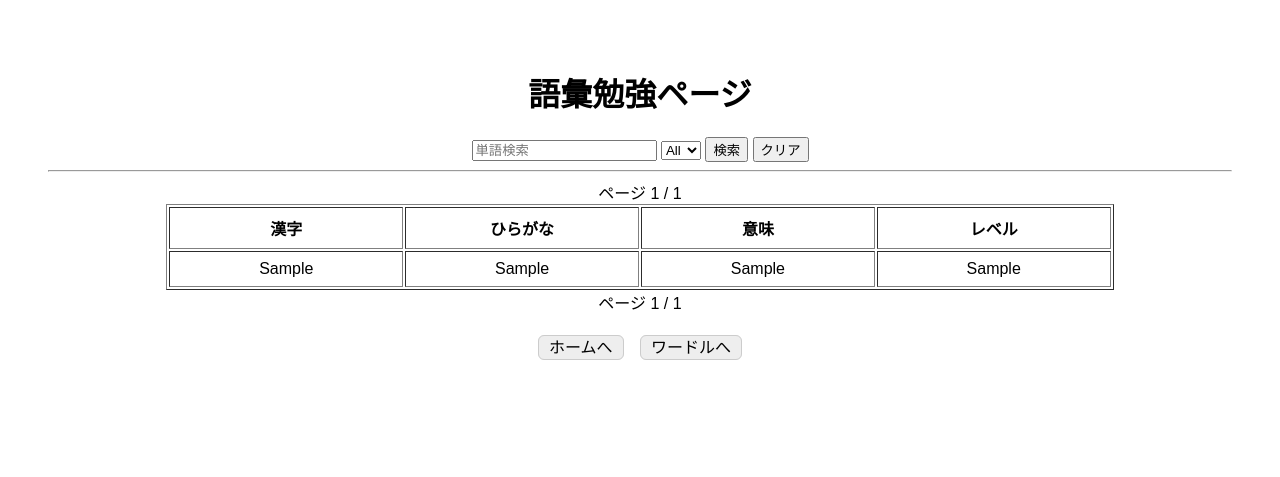
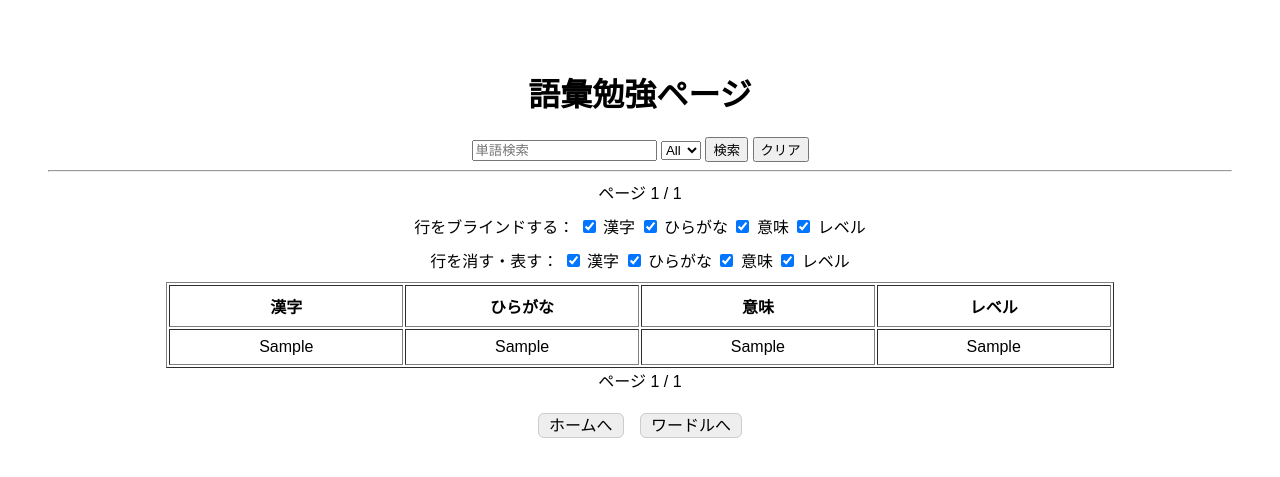
Before and after one commit to yoona53/Project, a Django app: page /study/ in a window 1280 px wide. Shown: the top 477 px of the page. Run offline with Django 3.2, Linux system fonts and the light colour scheme; tables that the repository leaves empty hold one stand-in row (values such as "Sample post").

Commit message:
명령어 한번에 알기쉽게 정리, study.html에 행 지우기/블라인드처리 기능 추가

```diff
--- a/wordle/templates/wordle/study.html
+++ b/wordle/templates/wordle/study.html
@@ -51,6 +51,12 @@
             table-layout: fixed;
             margin: auto;
         }
+
+        .hidden-text {
+            color: transparent;
+            text-shadow: 0 0 5px rgba(0,0,0,0.5); /* 모자이크 느낌 */
+            user-select: none;
+        }
     </style>
     <script>
         function resetForm() {
@@ -58,6 +64,24 @@
             form.querySelector('input[name="q"]').value = '';
             form.querySelector('select[name="level"]').value = 'all';
             form.submit();
+        }
+
+        function toggleColumn(className) {
+            const cells = document.querySelectorAll('.' + className);
+            cells.forEach(cell => {
+                cell.style.display = (cell.style.display === 'none') ? '' : 'none';
+            });
+        }
+
+        function toggleContent(className) {
+            const cells = document.querySelectorAll('.' + className);
+            cells.forEach(cell => {
+            if (cell.classList.contains('hidden-text')) {
+                cell.classList.remove('hidden-text');
+            } else {
+                cell.classList.add('hidden-text');
+            }
+            });
         }
 
         // function toggleMode() {
@@ -124,19 +148,33 @@
                 <a href="?page={{ page_obj.next_page_number }}&level={{ level }}&q={{ query }}" class="page-button">次へ</a>
             {% endif %}
         </div>
+        <div style="margin: 10px 0;">
+            行をブラインドする：
+            <label><input type="checkbox" checked onclick="toggleContent('col-kanji')"> 漢字</label>
+            <label><input type="checkbox" checked onclick="toggleContent('col-reading')"> ひらがな</label>
+            <label><input type="checkbox" checked onclick="toggleContent('col-meaning')"> 意味</label>
+            <label><input type="checkbox" checked onclick="toggleContent('col-level')"> レベル</label>
+        </div>
+        <div style="margin: 10px 0;">
+            行を消す・表す：
+            <label><input type="checkbox" checked onclick="toggleColumn('col-kanji')"> 漢字</label>
+            <label><input type="checkbox" checked onclick="toggleColumn('col-reading')"> ひらがな</label>
+            <label><input type="checkbox" checked onclick="toggleColumn('col-meaning')"> 意味</label>
+            <label><input type="checkbox" checked onclick="toggleColumn('col-level')"> レベル</label>
+        </div>
         <table border="1" cellpadding="8">
             <tr>
-                <th>漢字</th>
-                <th>ひらがな</th>
-                <th>意味</th>
-                <th>レベル</th>
+                <th class="col-kanji">漢字</th>
+                <th class="col-reading">ひらがな</th>
+                <th class="col-meaning">意味</th>
+                <th class="col-level">レベル</th>
             </tr>
             {% for word in page_obj %}
             <tr>
-                <td>{{ word.expression }}</td>
-                <td>{{ word.reading }}</td>
-                <td>{{ word.meaning }}</td>
-                <td style="word-break: break-word;">{{ word.tags }}</td>
+                <td class="col-kanji">{{ word.expression }}</td>
+                <td class="col-reading">{{ word.reading }}</td>
+                <td class="col-meaning">{{ word.meaning }}</td>
+                <td class="col-level" style="word-break: break-word;">{{ word.tags }}</td>
             </tr>
             {% endfor %}
         </table>
```
Also changed, not shown: cmd.txt (+8 -2 lines).
